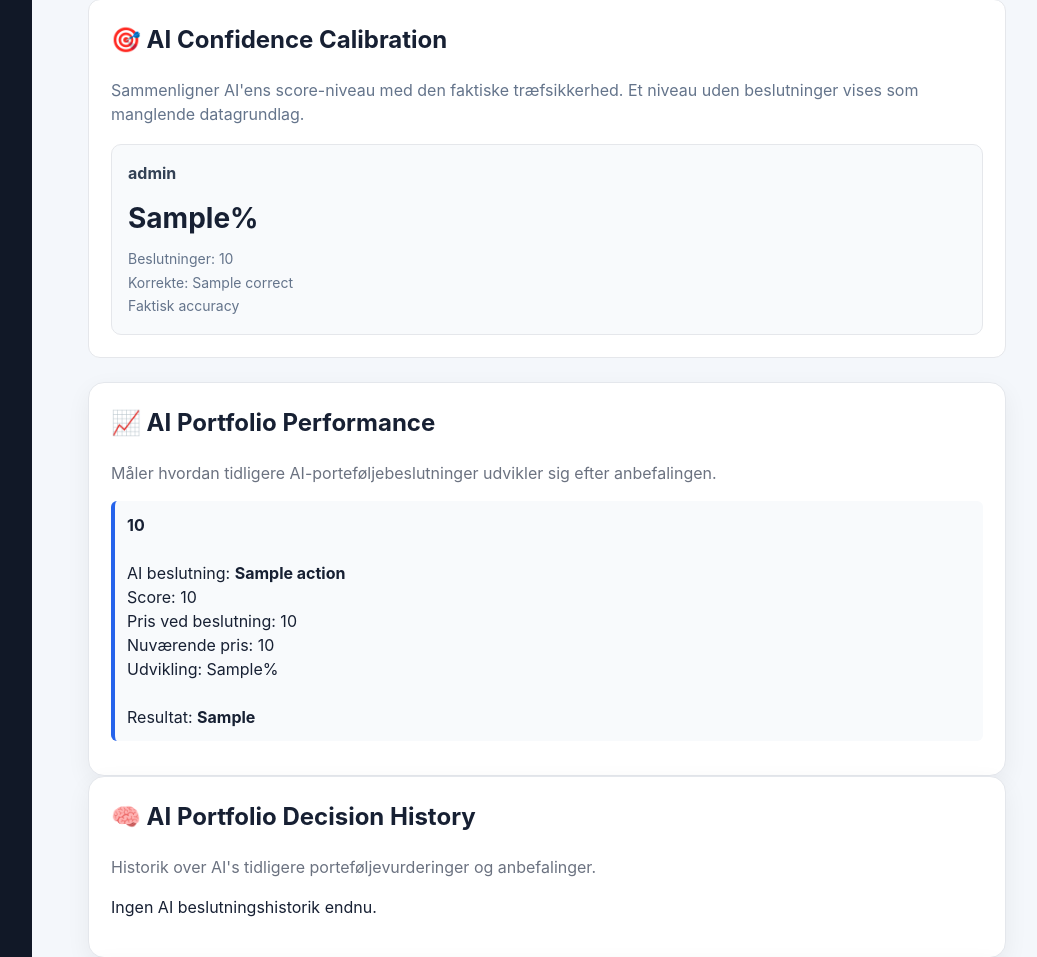
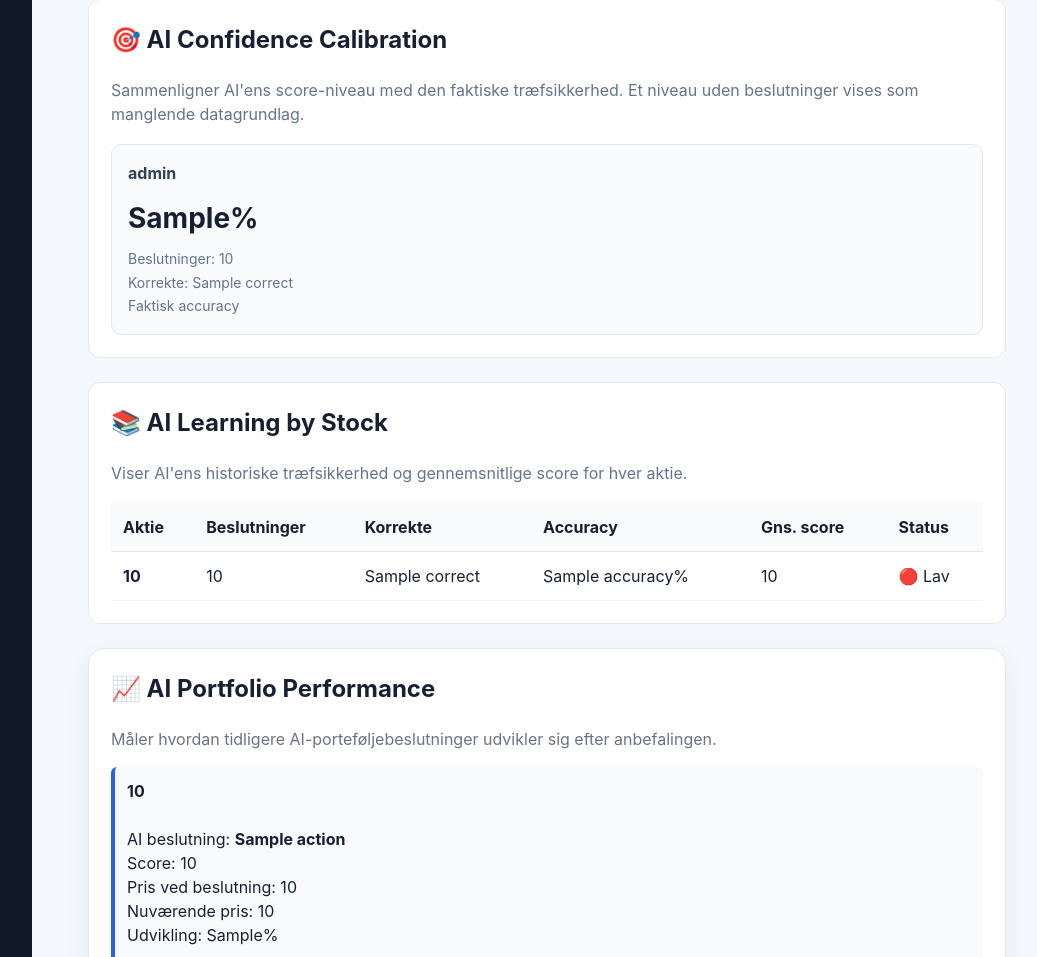
Before and after one commit to thomasthorvaldlund-ctrl/novo-ai-monitor, a Python web app: template templates/ai_portfolio_lab.html in a window 1280 px wide. Shown: the part 3120-4077 px from the top of the page, without its empty margins (218-1255 px from the left). Run offline with Jinja, Linux system fonts and the light colour scheme; the template is opened without the code that fills it: most values are stand-ins (such as "Sample title", 1, 10 or a date in 2020).

Commit message:
Add AI Learning by Stock

```diff
--- a/command_center_routes.py
+++ b/command_center_routes.py
@@ -21,6 +21,7 @@ from ai_portfolio_analytics_service import get_portfolio_analytics
 from ai_learning_service import get_learning_report
 from ai_learning_timeline_service import get_learning_timeline
 from ai_confidence_calibration_service import get_confidence_calibration
+from ai_learning_by_stock_service import get_learning_by_stock
 
 
 command_center_bp = Blueprint("command_center", __name__)
@@ -164,6 +165,7 @@ def ai_portfolio_lab():
         learning_report=get_learning_report(),
         learning_timeline=get_learning_timeline(),
         confidence_calibration=get_confidence_calibration(),
+        learning_by_stock=get_learning_by_stock(),
     )
 
 
--- a/templates/ai_portfolio_lab.html
+++ b/templates/ai_portfolio_lab.html
@@ -38,6 +38,8 @@ AI Portfolio Lab
 
     {% include "partials/_portfolio_confidence_calibration.html" %}
 
+    {% include "partials/_portfolio_learning_by_stock.html" %}
+
     {% include "partials/_portfolio_performance.html" %}
 
     {% include "partials/_portfolio_decision_history.html" %}
--- /dev/null
+++ b/templates/partials/_portfolio_learning_by_stock.html
@@ -0,0 +1,78 @@
+<section style="
+    background:white;
+    border:1px solid #e5e7eb;
+    border-radius:12px;
+    padding:22px;
+    margin-bottom:24px;
+">
+    <h2 style="margin-top:0;">
+        📚 AI Learning by Stock
+    </h2>
+
+    <p style="color:#64748b;margin-bottom:18px;">
+        Viser AI'ens historiske træfsikkerhed og gennemsnitlige score for hver aktie.
+    </p>
+
+    {% if learning_by_stock %}
+        <div style="overflow-x:auto;">
+            <table style="
+                width:100%;
+                border-collapse:collapse;
+                min-width:700px;
+            ">
+                <thead>
+                    <tr style="background:#f8fafc;text-align:left;">
+                        <th style="padding:12px;border-bottom:1px solid #e5e7eb;">Aktie</th>
+                        <th style="padding:12px;border-bottom:1px solid #e5e7eb;">Beslutninger</th>
+                        <th style="padding:12px;border-bottom:1px solid #e5e7eb;">Korrekte</th>
+                        <th style="padding:12px;border-bottom:1px solid #e5e7eb;">Accuracy</th>
+                        <th style="padding:12px;border-bottom:1px solid #e5e7eb;">Gns. score</th>
+                        <th style="padding:12px;border-bottom:1px solid #e5e7eb;">Status</th>
+                    </tr>
+                </thead>
+
+                <tbody>
+                    {% for row in learning_by_stock %}
+                        <tr>
+                            <td style="padding:12px;border-bottom:1px solid #f1f5f9;font-weight:700;">
+                                {{ row.stock }}
+                            </td>
+
+                            <td style="padding:12px;border-bottom:1px solid #f1f5f9;">
+                                {{ row.total }}
+                            </td>
+
+                            <td style="padding:12px;border-bottom:1px solid #f1f5f9;">
+                                {{ row.correct }}
+                            </td>
+
+                            <td style="padding:12px;border-bottom:1px solid #f1f5f9;">
+                                {{ row.accuracy }}%
+                            </td>
+
+                            <td style="padding:12px;border-bottom:1px solid #f1f5f9;">
+                                {{ row.average_score }}
+                            </td>
+
+                            <td style="padding:12px;border-bottom:1px solid #f1f5f9;">
+                                {% if row.accuracy >= 80 %}
+                                    🟢 Meget høj
+                                {% elif row.accuracy >= 60 %}
+                                    🟡 God
+                                {% elif row.accuracy >= 40 %}
+                                    🟠 Kan forbedres
+                                {% else %}
+                                    🔴 Lav
+                                {% endif %}
+                            </td>
+                        </tr>
+                    {% endfor %}
+                </tbody>
+            </table>
+        </div>
+    {% else %}
+        <p style="color:#64748b;margin:0;">
+            Der er endnu ikke nok historiske beslutninger til at vise Learning by Stock.
+        </p>
+    {% endif %}
+</section>
```
Also changed, not shown: ai_learning_by_stock_service.py (added, +54 -0 lines).
